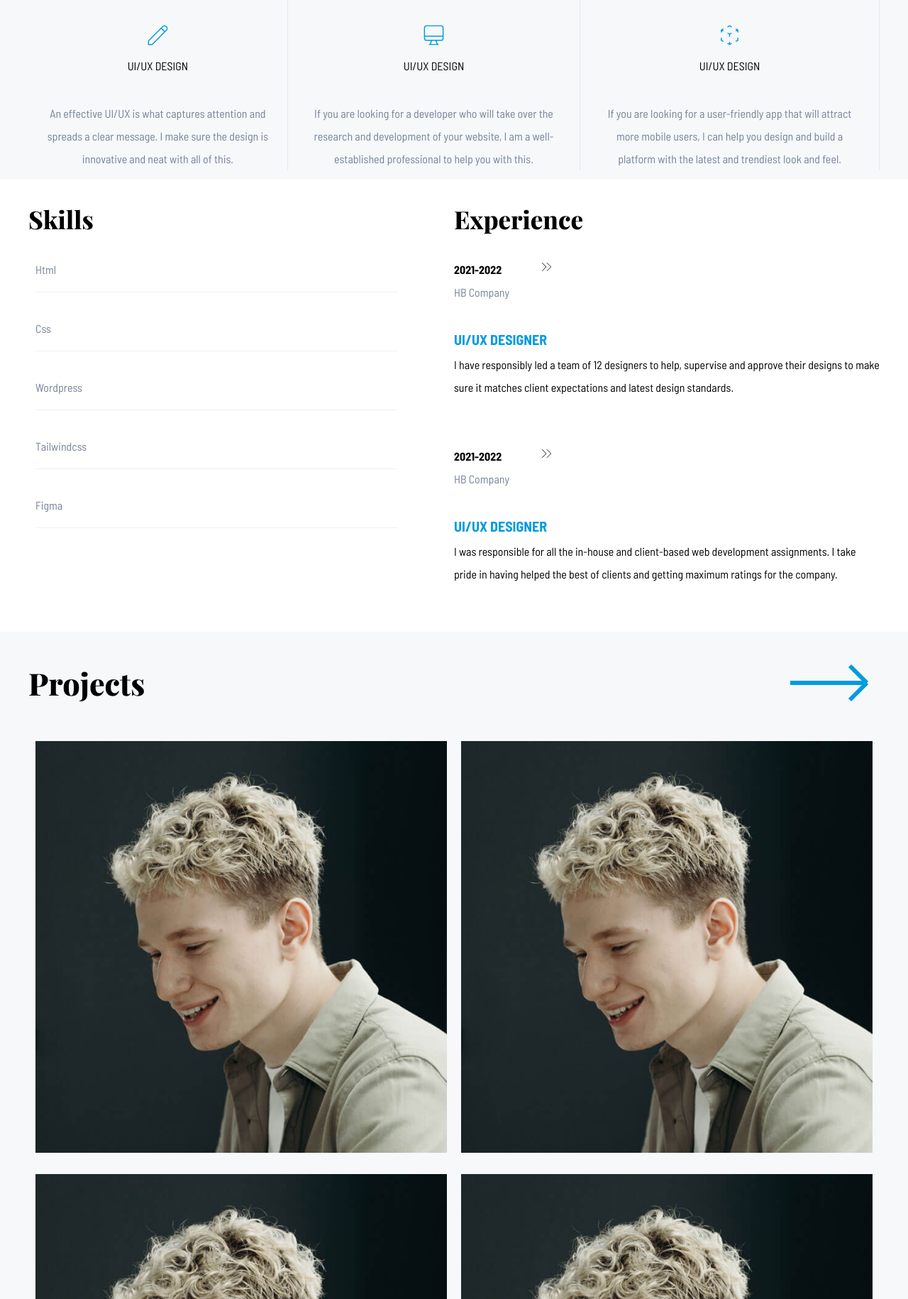
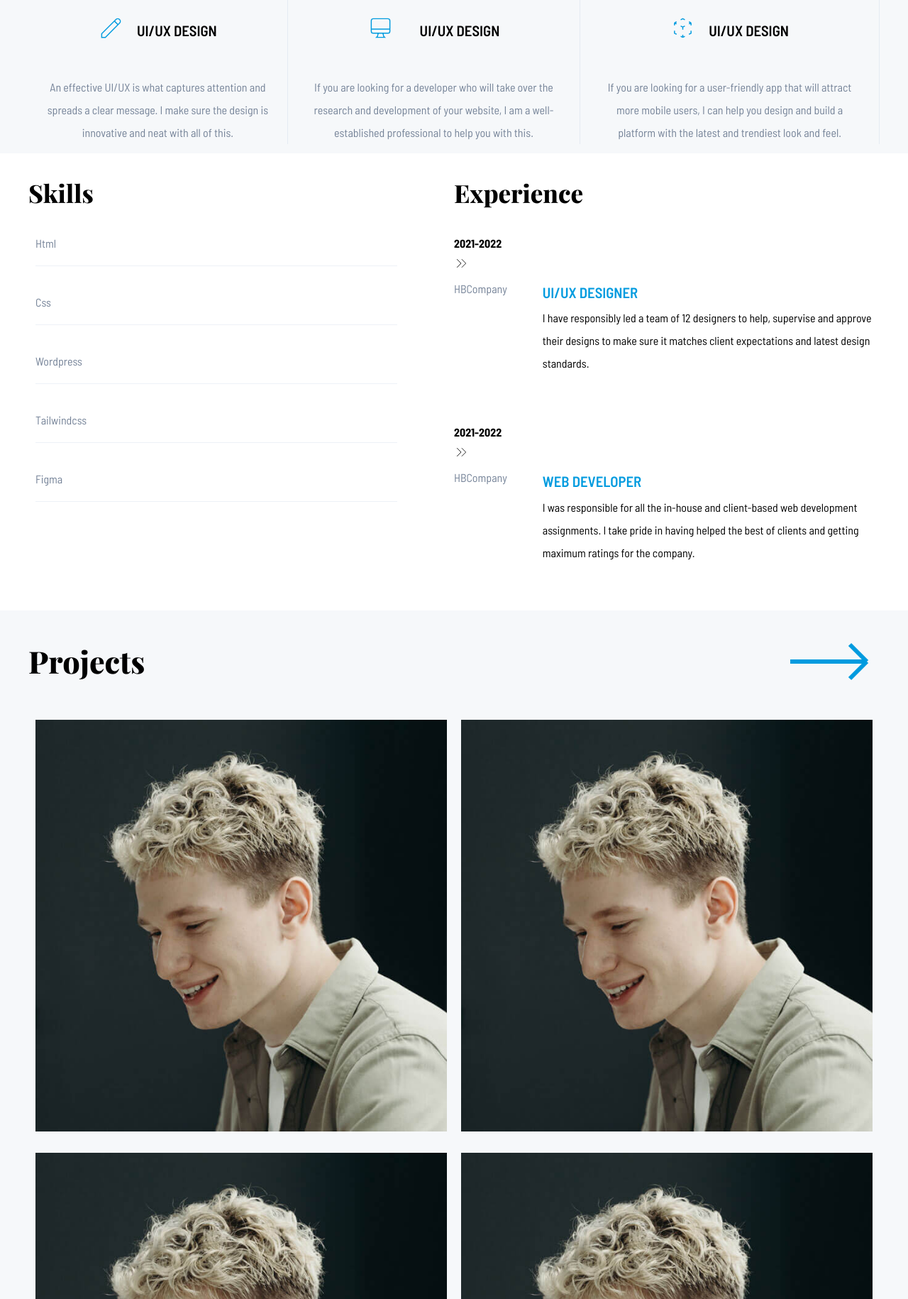
Before and after one commit to harunagithub/Portfolio, a plain HTML site: page index.html in a window 1280 px wide. Shown: the part 970-2800 px from the top of the page at 71% size. Drawn offline with nearby package versions, Linux system fonts and the light colour scheme; some icons are missing; a web font is replaced by a local one.

Commit message:
adjustment changes to all sections

```diff
--- a/index.html
+++ b/index.html
@@ -156,25 +156,33 @@
                     <div class="experience__title-inner-wrapper">
                         <h1 class="experience__title">Experience</h1>
                     </div>
+                    <div class="experience__year-title">
+                        <span class="year">2021-2022</span>
+                    </div>
+                    <svg class="experience__box-icon w-6 h-6" fill="none" stroke="currentColor" viewBox="0 0 24 24" xmlns="http://www.w3.org/2000/svg"><path strokeLinecap="round" strokeLinejoin="round" strokeWidth={2} d="M13 5l7 7-7 7M5 5l7 7-7 7" /></svg>
                     <div class="experience__box">
-                        <span class="year">2021-2022</span>
-                        <svg class="experience__box-icon w-6 h-6" fill="none" stroke="currentColor" viewBox="0 0 24 24" xmlns="http://www.w3.org/2000/svg"><path strokeLinecap="round" strokeLinejoin="round" strokeWidth={2} d="M13 5l7 7-7 7M5 5l7 7-7 7" /></svg>
-                        <h3 class="experience__company">HB Company</h3>
-                        <h4 class="experience__text">UI/UX DESIGNER</h4>
+                        <h5 class="experience__company">HBCompany</h4>
+                        <div>
+                            <h4 class="experience__text">UI/UX DESIGNER</h4>
                         <p class="experience__description">
                             I have responsibly led a team of 12 designers to help, supervise and approve their designs to
                             make sure it matches client expectations and latest design standards.
                         </p>
+                        </div>
                     </div>
+                    <div class="experience__year-title">
+                        <span class="year">2021-2022</span>
+                    </div>
+                    <svg class="experience__box-icon w-6 h-6" fill="none" stroke="currentColor" viewBox="0 0 24 24" xmlns="http://www.w3.org/2000/svg"><path strokeLinecap="round" strokeLinejoin="round" strokeWidth={2} d="M13 5l7 7-7 7M5 5l7 7-7 7" /></svg>
                     <div class="experience__box">
-                        <span class="year">2021-2022</span>
-                        <svg class="experience__box-icon w-6 h-6" fill="none" stroke="currentColor" viewBox="0 0 24 24" xmlns="http://www.w3.org/2000/svg"><path strokeLinecap="round" strokeLinejoin="round" strokeWidth={2} d="M13 5l7 7-7 7M5 5l7 7-7 7" /></svg>
-                        <h3 class="experience__company">HB Company</h3>
-                        <h4 class="experience__text">UI/UX DESIGNER</h4>
+                        <h5 class="experience__company">HBCompany</h4>
+                        <div>
+                            <h4 class="experience__text">WEB DEVELOPER</h4>
                         <p class="experience__description">
                             I was responsible for all the in-house and client-based web development assignments.
                             I take pride in having helped the best of clients and getting maximum ratings for the company.
                         </p>
+                        </div>
                     </div>
                 </div>
             </div>
@@ -192,16 +200,16 @@
                 </div>
                 <div class="project__boxes">
                     <div class="project__box">
-                        <img src="/images/developer-image.jpg" alt="">
+                        <a href="#"><img src="/images/developer-image.jpg" alt=""></a>
                     </div>
                     <div class="project__box">
-                        <img src="/images/developer-image.jpg" alt="">
+                        <a href="#"><img src="/images/developer-image.jpg" alt=""></a>
                     </div>
                     <div class="project__box">
-                        <img src="/images/developer-image.jpg" alt="">
+                        <a href="#"><img src="/images/developer-image.jpg" alt=""></a>
                     </div>
                     <div class="project__box">
-                        <img src="/images/developer-image.jpg" alt="">
+                        <a href="#"><img src="/images/developer-image.jpg" alt=""></a>
                     </div>
                 </div>
             </div>
--- a/sass/_developer.scss
+++ b/sass/_developer.scss
@@ -18,20 +18,33 @@
         right: 0;
         top: 0;
         opacity: 0.5;
-        z-index: -1;
+        z-index: 0;
+
+        @media screen and (min-width: 768px) {
+            max-width: 428px;
+        }
+
+        @media screen and (min-width: 1366px) {
+            max-width: 828px;
+        }
 
     }
 
     .developer__img {
         border-radius: 100%;
-        width: 500px;
-        height: 500px;
+        width: 490px;
+        height: 490px;
 
         @media screen and (max-width: 768px) {
            width: 100%;
-           max-height: 250px;
-           max-width: 250px;
+           max-height: 350px;
+           max-width: 350px;
         }
+        @media screen and (min-width: 1366px) {
+            width: 635px;
+            height: 635px;
+        }
+
     }
 
     .developer__text-caption {
@@ -59,6 +72,7 @@
                 font-weight: bold;
                 line-height: 1.1;
                 font-family: $fontFamliy2;
+
 
                 @media screen and (min-width: 1024px) {
                     font-size: 60px;
--- a/sass/_experience.scss
+++ b/sass/_experience.scss
@@ -2,6 +2,11 @@
 
     .experience__box{
         padding: 0 0 65px;
+
+        @media screen and (min-width: 768px) {
+            display: flex;
+
+        }
     }
     .experience__title{
         color: #000000;
@@ -13,6 +18,7 @@
 
     .experience__box-icon {
         width: 20px;
+
     }
 
     .year{
@@ -22,6 +28,7 @@
         font-weight: bold;
         padding: 0 50px 0 0;
 
+
     }
     .experience__company{
         font-size: 16px;
@@ -30,10 +37,10 @@
         padding: 0 50px 30px 0;
     }
     .experience__text{
-        font-size: 20px;
+        font-size: 1.294118rem;
+        font-weight: 600;
         color: $primaryColor;
         font-family: $fontFamliy;
-        font-weight: bold;
     }
 
 }
--- a/sass/_todo.scss
+++ b/sass/_todo.scss
@@ -4,6 +4,12 @@
 
     .developer__task-inner-left {
         padding: 35px 0;
+
+        @media screen and (min-width: 768px) {
+            display: flex;
+            justify-content: center;
+            column-gap: 19px;
+        }
     }
     .developer__icon-arrow{
         color: $primaryColor;
@@ -17,6 +23,7 @@
     .developer__icon{
         color: $primaryColor;
         width: 35px;
+        margin-bottom: 15px;
     }
 }
 .developer__task-todo-wrapper {
@@ -24,11 +31,13 @@
     .developer__about__skills-right{
         display: block;
     }
+
     @media screen and (min-width:768px) {
         display: flex;
         justify-content: space-between;
         text-align: left;
         gap: 60px;
+        z-index: 1;
         .developer__task-1 .developere__task-2 .developer__task-3 {
             padding: 20px;
         }
@@ -40,11 +49,13 @@
             width: 100%;
         }
         }
-        .developer__task-title-left{
-            font-family: $fontFamliy;
-            font-weight: bold;
-            font-size: 18px;
-        }
+
+    }
+    .developer__task-title-left{
+        font-family: $fontFamliy;
+        font-weight: 600;
+        font-size: 1.294118rem;
+
     }
 
     .developer__whatIdo__todo-title {
```
Also changed, not shown: css/style.css, 1 other file.
